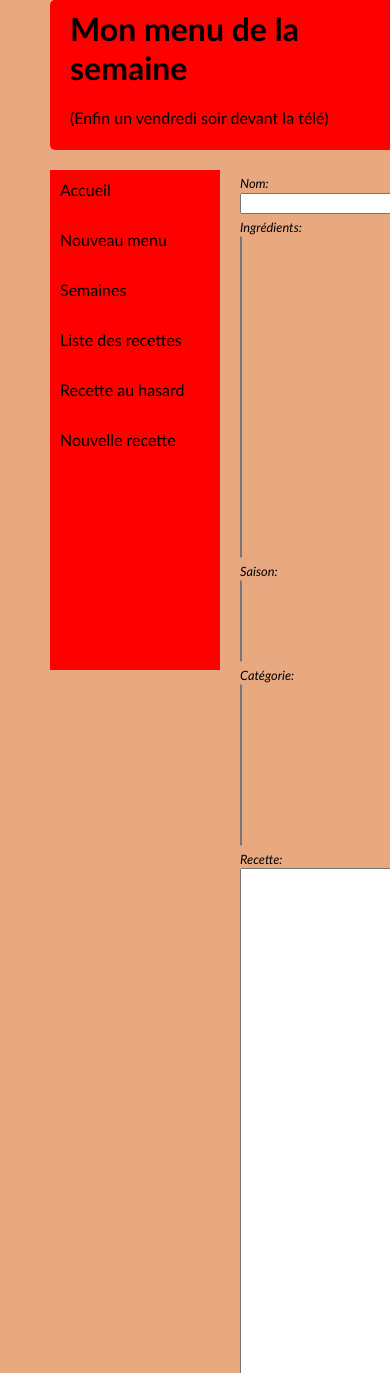
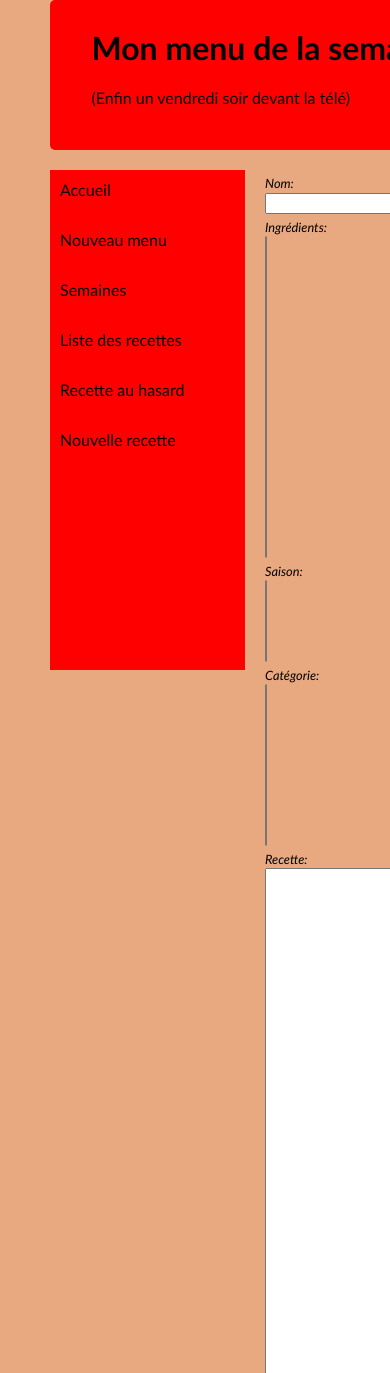
Before and after one commit to VincGit/menu_semaine, a Django app: page /menu/entrer_recette/ in a window 390 px wide; the page is wider, and only the part inside the window is pictured. Shown: the top 1373 px of that part. Run offline with Django 3.2, Linux system fonts and the light colour scheme; data that the repository does not hold is empty.

Commit message:
new CSS new recipe adaptation

```diff
--- a/static/css/style.css
+++ b/static/css/style.css
@@ -32,7 +32,7 @@ body {
 @media screen and (max-width: 1024px)
 {
     #global_page{
-    width:600px;
+    width:700px;
     }
 }
 /*Generic definition for elements*/
@@ -88,7 +88,7 @@ header div{
 /* Menu de navigation */
 nav {
     width: 175px;
-    min-width: 150px;
+    min-width: 175px;
     background: #FF0000;
     height: 500px;
     padding: 0px 10px 0px 10px;
```
